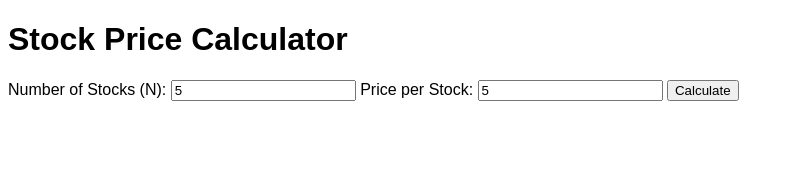
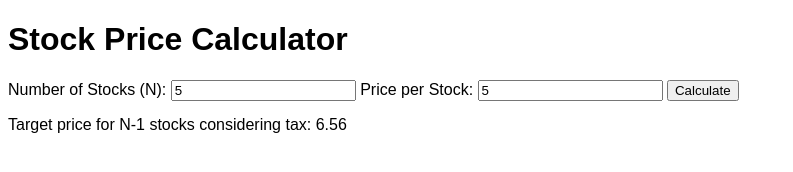
Before and after one commit to isseikz/loss-free-stocks, a plain HTML site: page index.html in a window 1280 px wide. Both pictures are taken after typing "5", "5" into the empty fields and a click on the button "Calculate". Shown: the whole page, without its empty margins (0-793 px from the left). Drawn offline with Linux system fonts and the light colour scheme.

Commit message:
Fix type of input

```diff
--- a/index.html
+++ b/index.html
@@ -29,8 +29,8 @@
 
     <script>
         function calculateStockPrice() {
-            var n = document.getElementById('stockCount').value;
-            var price = document.getElementById('stockPrice').value;
+            var n = Number(document.getElementById('stockCount').value);
+            var price = Number(document.getElementById('stockPrice').value);
             var taxRate = 0.2;
 
             if (n <= 1 || price <= 0) {
```
